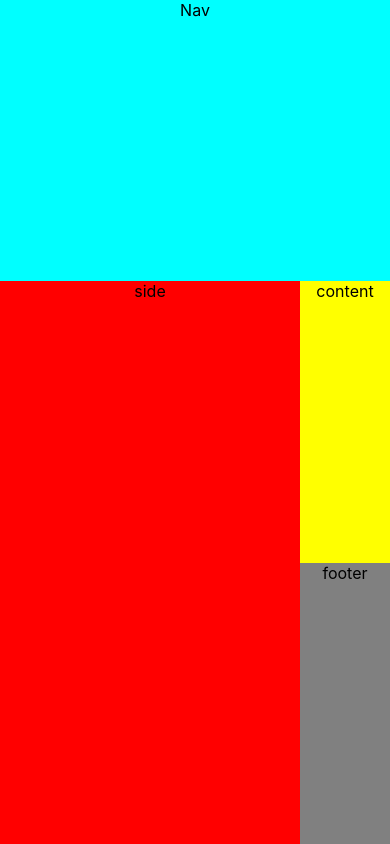
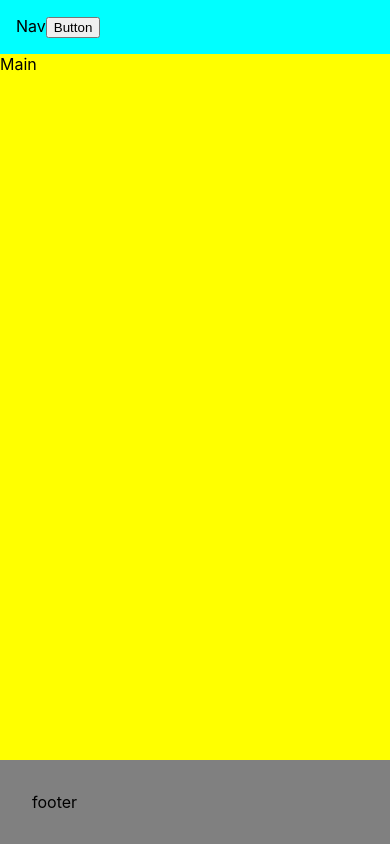
Before and after one commit to ralleyne531/Portfolio, a React (Create React App) app in the folder UI/portfolio/: page / in a window 390 px wide. Built offline with nearby package versions, Linux system fonts and the light colour scheme.

Commit message:
lo-fi structure

```diff
--- a/UI/portfolio/src/App.css
+++ b/UI/portfolio/src/App.css
@@ -1,27 +1,62 @@
 .App {
-  text-align: center;
+  text-align: left;
   display: grid;
-  grid-template-columns: 300px 1fr;
+  grid-template-columns: 1fr 300px;
+  grid-template-rows: auto 1fr auto;
   grid-template-areas: "navbar navbar"
-  "sidebar content"
-  "sidebar footer";
+  "main sidebar"
+  "footer sidebar";
   min-height: 100vh;
 }
 
 navbar{
+  position: sticky;
+  top:0;
   background-color:aqua;
   grid-area: navbar;
+  padding: 1em;
 }
+
+button{
+  display: none;
+}
+
 aside{
-  background-color:red;
+  height: calc(100vh - 50px);
+  position: sticky;
+  align-self: start;
+  top:50px;
+  background-color:rgba(255, 0, 0, 0.465);
   grid-area: sidebar;
 }
 
-content{
+main{
   background-color:yellow;
-  grid-area: content;
+  grid-area: main;
 }
 footer{
   background-color:grey;
   grid-area: footer;
+  padding: 2em;
 }
+
+@media(max-width: 800px){
+  .App{
+    grid-template-columns: 1fr;
+  }
+
+  button{
+    display: inline;
+  }
+
+  aside{
+    position: fixed;
+    width: 300px;
+    display: none;
+    right: 0;
+  }
+
+  .show{
+    display:block;
+  }
+}
--- a/UI/portfolio/src/App.js
+++ b/UI/portfolio/src/App.js
@@ -1,19 +1,30 @@
 import './App.css';
+import React from 'react'
 
 function App() {
-
+  const[isSidebarHidden, setIsSidebarHidden] = React.useState(true)
+  const toggleSidebar = () => {
+    if(isSidebarHidden){
+      setIsSidebarHidden(false)
+    }else{
+      setIsSidebarHidden(true)
+    }
+  }
 
   return (
+    <>
     <div className="App">
       <navbar>
         Nav
+        <button onClick={toggleSidebar}>Button</button>
       </navbar>
-      <aside>side</aside>
-      <content>
-        content
-      </content>
+      <aside class={isSidebarHidden ? "" : 'show'}>side</aside>
+      <main>
+      Main
+      </main>
       <footer>footer</footer>
     </div>
+    </>
   );
 }
 
```
